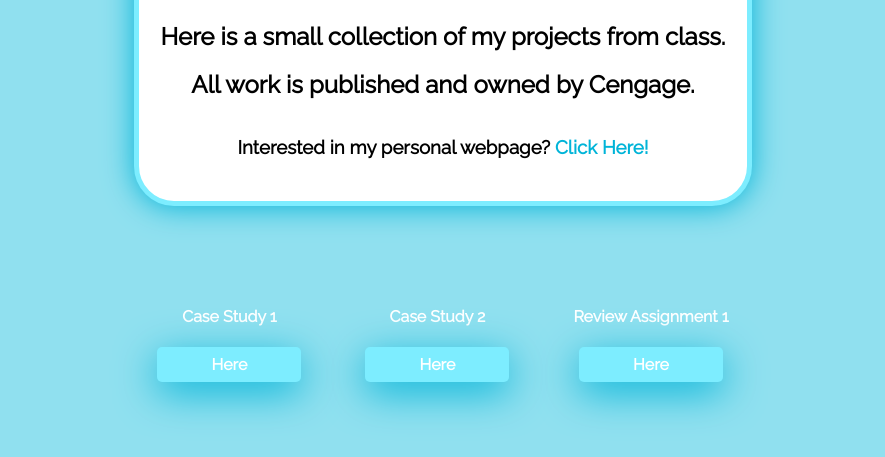
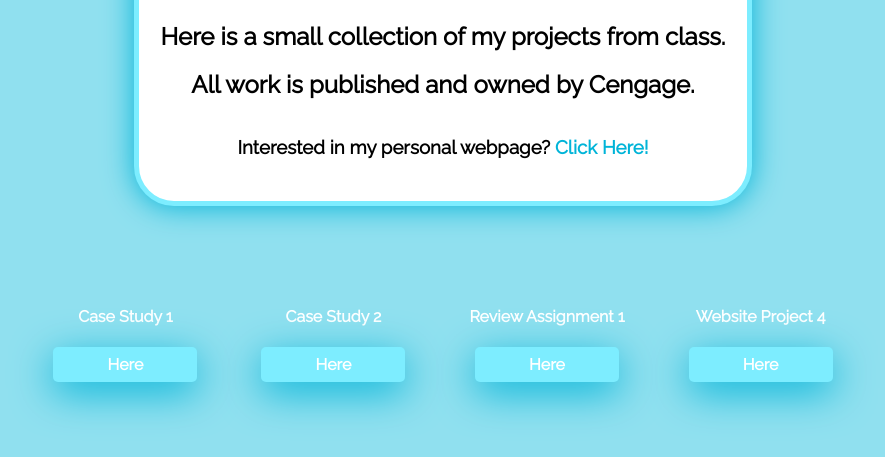
Before and after one commit to maryelib/Project-Showcase-Page, a plain HTML site: page index.html in a window 1280 px wide. Shown: the part 203-660 px from the top of the page, without its empty margins (197-1082 px from the left). Drawn offline with Linux system fonts and the light colour scheme.

Commit message:
Update index.html
Added link to website project 4

```diff
--- a/index.html
+++ b/index.html
@@ -37,28 +37,12 @@
     <a class="button" href="https://maryelib.github.io/T1-Review-Assignment/">Here</a>
     </section>
 
+  <section>
+    <h4>Website Project 4</h4>
+    <a class="button" href="https://maryelib.github.io/Website-Project-2/">Here</a>
+    </section>
+
   </main>
-
-
-
-
-
-
-
-
-
-
-
-
-
-
-
-
-
-
-
-
-
 
   </body>
 </html>
```
